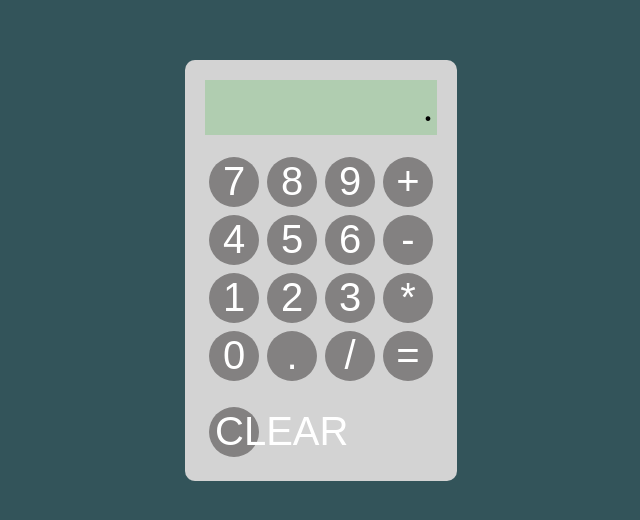
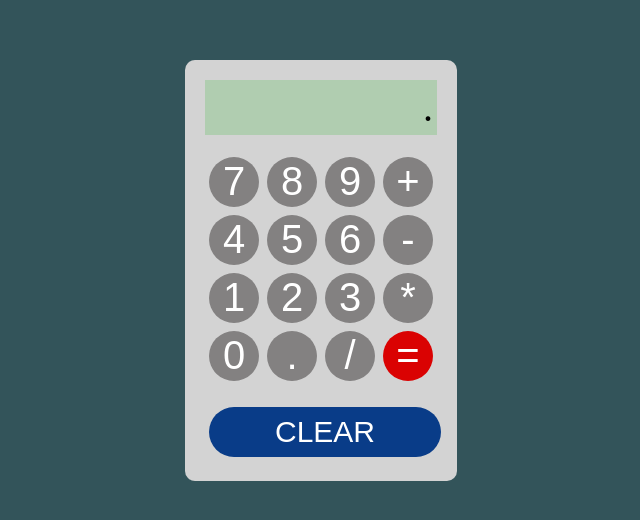
Before and after one commit to Serkan-00/CalculatorJS, a plain HTML site: page index.html in a window 1280 px wide. Shown: the part 138-658 px from the top of the page, without its empty margins (319-959 px from the left). Drawn offline with Linux system fonts and the light colour scheme.

Commit message:
fixed equals and clear button

```diff
--- a/styles.css
+++ b/styles.css
@@ -44,3 +44,21 @@ button:hover {
 button:active {
     background-color: rgb(232,232,232);
 }
+
+#equals {
+    background-color: rgb(218,2,2);
+}
+
+#equals:hover {
+    background-color: rgb(198,1,1);
+}
+
+#clear {
+    width: 100%;
+    background-color: rgb(9, 60, 136);
+    font-size: 30px;
+}
+
+#clear:hover {
+    background-color: rgb(20, 20, 120);
+}
```
